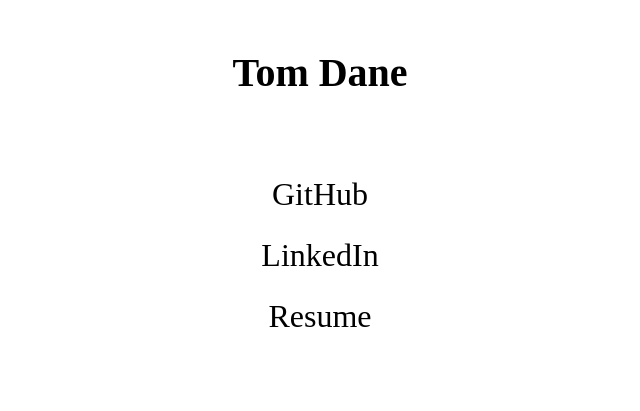
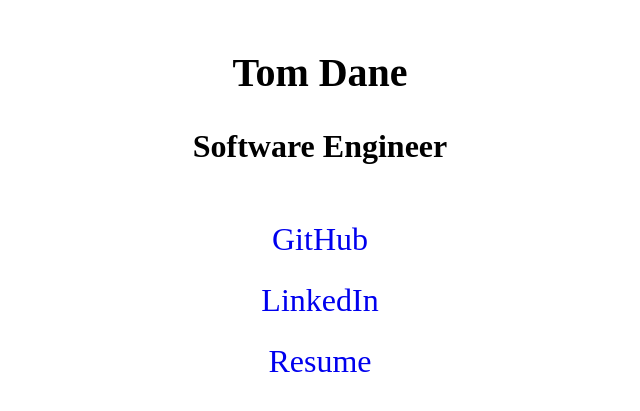
Before and after one commit to thomasdane/PersonalWebsite, a plain HTML site: page index.html in a window 1280 px wide. Shown: the part 111-522 px from the top of the page, without its empty margins (320-960 px from the left). Drawn offline with Linux system fonts and the light colour scheme.

Commit message:
Add job title

```diff
--- a/index.html
+++ b/index.html
@@ -19,19 +19,23 @@
                 padding: 0;
                 margin: 0;
                 text-align: center;
-                color: black;
             }
 
             h1 {
                 font-size: 5vh;
-                margin-top:20vh;
-                margin-bottom:10vh;
+                margin-top: 20vh;
+                margin-bottom: 4vh;
+            }
+
+            h2 {
+                font-size: 4vh;
+                margin-bottom:7vh;
             }
 
             li {
-                display: block;
                 font-size: 4vh;
                 margin: 3vh;
+                display: block;
             }
 
             a {
@@ -45,6 +49,7 @@
     </head>
     <body>
         <h1>Tom Dane</h1>
+        <h2>Software Engineer</h2>
         <ul>
             <li><a href="https://github.com/thomasdane">GitHub</a></li>
             <li><a href="https://www.linkedin.com/in/tom-dane-b179ab3b/">LinkedIn</a></li>
```
